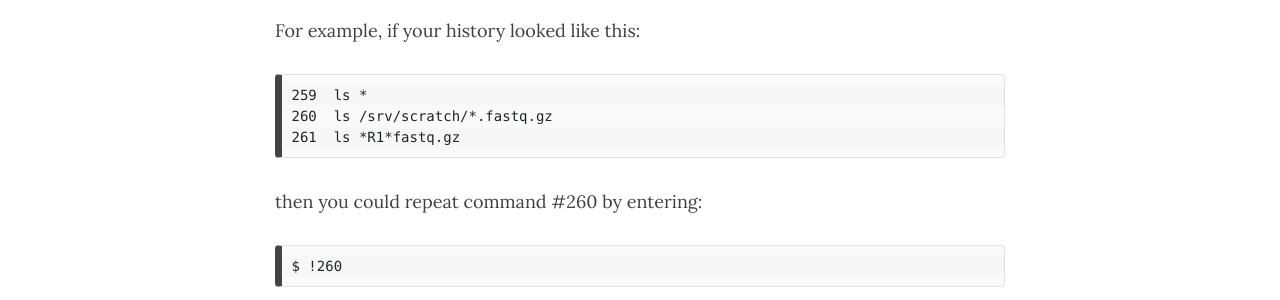
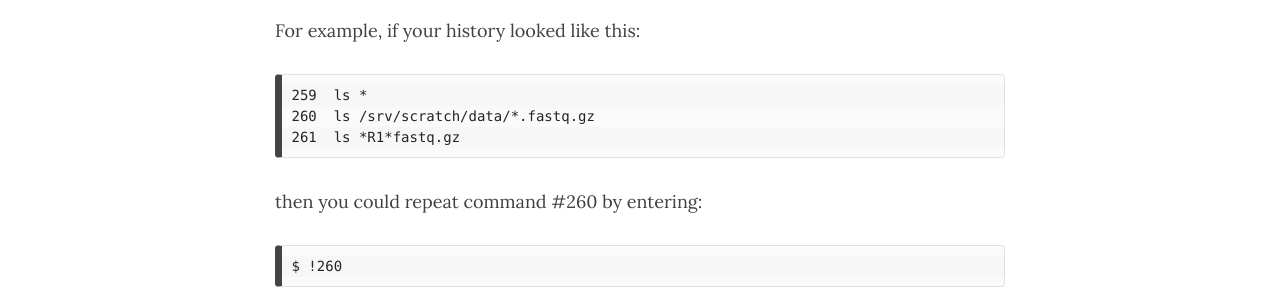
Before and after one commit to theheking/babs-rna-seq-2024, a Jekyll site: the page built from practical_overview/Week1B_3_Working_Files_Directories.md, in a window 1280 px wide and 900 px high, scrolled down 2587 px. Shown: the part 173-473 px from the top of the window. Built offline with Jekyll 4.4.1, drawn with Linux system fonts in a browser that asks for light colours; nearby versions of some CDN libraries; comment, search, counter and statistics services are not loaded; some of the changed text lies outside the part shown.

Commit message:
Update Week1B_3_Working_Files_Directories.md

```diff
--- a/practical_overview/Week1B_3_Working_Files_Directories.md
+++ b/practical_overview/Week1B_3_Working_Files_Directories.md
@@ -85,7 +85,7 @@ to see a numbered list of recent commands. You can reuse one of these commands d
 For example, if your history looked like this:
 
     259  ls *
-    260  ls /srv/scratch/*.fastq.gz
+    260  ls /srv/scratch/data/*.fastq.gz
     261  ls *R1*fastq.gz
 
 
```
Also changed, not shown: other parts of practical_overview/Week1B_3_Working_Files_Directories.md (+1 -1 lines).
